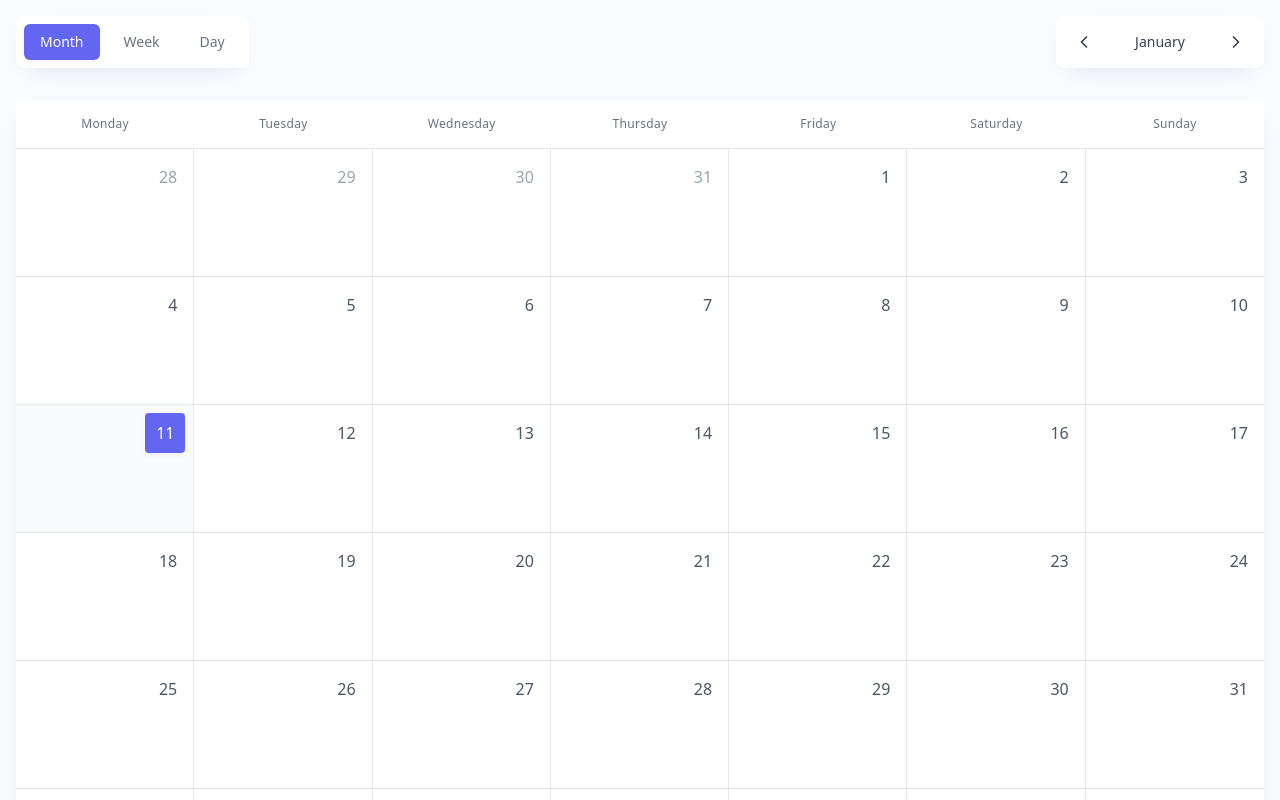
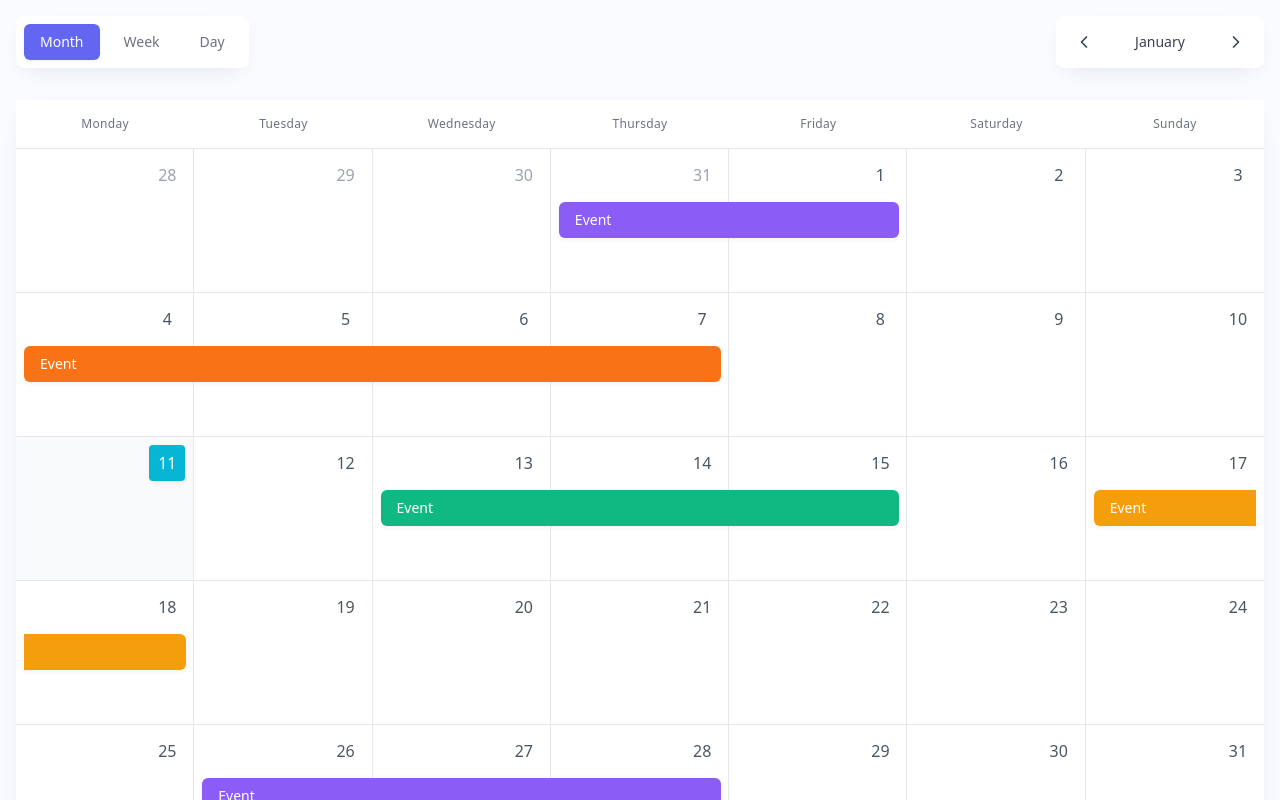
Before and after one commit to stephanrusu/learn-vue-ts, a Vue app: page /calendar in a window 1280 px wide. Shown: the top 800 px of the page. Built offline with nearby package versions, Linux system fonts and the light colour scheme.

Commit message:
Display events on calendar

```diff
--- a/src/components/CalendarPage.vue
+++ b/src/components/CalendarPage.vue
@@ -9,26 +9,66 @@
       <template v-for="(date, index) in listDates">
         <div
           :key="date.date | unixTime"
-          class="p-2 h-32 border-t flex justify-end items-start"
+          class="p-2 h-36 border-t flex justify-end items-start"
           :class="[
             date.sameMonth ? 'text-gray-600' : 'text-gray-400',
             { 'border-r': (index + 1) % 7 !== 0, 'bg-gray-50': date.today },
+            gridPos[index].row, // parseInt((index + 1) / 7)
+            gridPos[index].col, // parseInt((index + 1 ) % 7)
           ]"
         >
           <div
-            class="p-2 text-md font-medium"
-            :class="{ 'w-10 h-10 text-center bg-indigo-500 text-white rounded shadow-small': date.today }"
+            class="w-9 h-9 text-md font-medium flex items-center justify-center"
+            :class="{ 'text-center bg-cyan-500 text-white rounded shadow-small': date.today }"
           >
             {{ date.date | numberDate }}
           </div>
         </div>
       </template>
+      <div
+        class="col-start-4 col-span-2 row-start-2 bg-purple-500 text-white px-4 py-2 rounded-md text-sm font-medium shadow-small self-center mx-2"
+      >
+        Event
+      </div>
+      <div
+        class="col-start-1 col-span-4 row-start-3 bg-orange-500 text-white px-4 py-2 rounded-md text-sm font-medium shadow-small self-center mx-2"
+      >
+        Event
+      </div>
+      <div
+        class="col-start-3 col-span-3 row-start-4 bg-green-500 text-white px-4 py-2 rounded-md text-sm font-medium shadow-small self-center mx-2"
+      >
+        Event
+      </div>
+      <div
+        class="col-start-7 col-span-1 row-start-4 bg-yellow-500 text-white px-4 py-2 rounded-tl-md rounded-bl-md text-sm font-medium shadow-small self-center mx-2"
+      >
+        Event
+      </div>
+      <div
+        class="col-start-1 col-span-1 row-start-5 bg-yellow-500 text-white px-4 py-2 rounded-tr-md rounded-br-md text-sm font-medium shadow-small self-center mx-2"
+      >
+        <span class="invisible">.</span>
+      </div>
+      <div
+        class="col-start-2 col-span-3 row-start-6 bg-purple-500 text-white px-4 py-2 rounded-md text-sm font-medium shadow-small self-center mx-2"
+      >
+        Event
+      </div>
+      <div
+        class="col-start-2 col-span-3 row-start-6 bg-yellow-500 text-white px-4 py-2 rounded-md text-sm font-medium shadow-small self-end mb-2 mx-2"
+      >
+        Event
+      </div>
     </div>
   </div>
 </template>
 
 <script>
 import { startOfISOWeek, format, addDays, startOfMonth, isToday, isSameDay, isSameMonth, getUnixTime } from "date-fns";
+// TODO find solution for creating this dynamic
+import gridPositions from "@/utils/calendarGridPositions";
+
 export default {
   name: "CalendarPage",
   filters: {
@@ -39,6 +79,11 @@ export default {
     unixTime: (value) => {
       return getUnixTime(value);
     },
+  },
+  data() {
+    return {
+      gridPos: gridPositions,
+    };
   },
   computed: {
     dayNames() {
--- /dev/null
+++ b/src/utils/calendarGridPositions.js
@@ -0,0 +1,177 @@
+const gridPositions = [
+  {
+    row: "row-start-2",
+    col: "col-start-1 col-end-1",
+  },
+  {
+    row: "row-start-2",
+    col: "col-start-2 col-end-2",
+  },
+  {
+    row: "row-start-2",
+    col: "col-start-3 col-end-3",
+  },
+  {
+    row: "row-start-2",
+    col: "col-start-4 col-end-4",
+  },
+  {
+    row: "row-start-2",
+    col: "col-start-5 col-end-5",
+  },
+  {
+    row: "row-start-2",
+    col: "col-start-6 col-end-6",
+  },
+  {
+    row: "row-start-2",
+    col: "col-start-7 col-end-7",
+  },
+
+  {
+    row: "row-start-3",
+    col: "col-start-1 col-end-1",
+  },
+  {
+    row: "row-start-3",
+    col: "col-start-2 col-end-2",
+  },
+  {
+    row: "row-start-3",
+    col: "col-start-3 col-end-3",
+  },
+  {
+    row: "row-start-3",
+    col: "col-start-4 col-end-4",
+  },
+  {
+    row: "row-start-3",
+    col: "col-start-5 col-end-5",
+  },
+  {
+    row: "row-start-3",
+    col: "col-start-6 col-end-6",
+  },
+  {
+    row: "row-start-3",
+    col: "col-start-7 col-end-7",
+  },
+
+  {
+    row: "row-start-4",
+    col: "col-start-1 col-end-1",
+  },
+  {
+    row: "row-start-4",
+    col: "col-start-2 col-end-2",
+  },
+  {
+    row: "row-start-4",
+    col: "col-start-3 col-end-3",
+  },
+  {
+    row: "row-start-4",
+    col: "col-start-4 col-end-4",
+  },
+  {
+    row: "row-start-4",
+    col: "col-start-5 col-end-5",
+  },
+  {
+    row: "row-start-4",
+    col: "col-start-6 col-end-6",
+  },
+  {
+    row: "row-start-4",
+    col: "col-start-7 col-end-7",
+  },
+
+  {
+    row: "row-start-5",
+    col: "col-start-1 col-end-1",
+  },
+  {
+    row: "row-start-5",
+    col: "col-start-2 col-end-2",
+  },
+  {
+    row: "row-start-5",
+    col: "col-start-3 col-end-3",
+  },
+  {
+    row: "row-start-5",
+    col: "col-start-4 col-end-4",
+  },
+  {
+    row: "row-start-5",
+    col: "col-start-5 col-end-5",
+  },
+  {
+    row: "row-start-5",
+    col: "col-start-6 col-end-6",
+  },
+  {
+    row: "row-start-5",
+    col: "col-start-7 col-end-7",
+  },
+
+  {
+    row: "row-start-6",
+    col: "col-start-1 col-end-1",
+  },
+  {
+    row: "row-start-6",
+    col: "col-start-2 col-end-2",
+  },
+  {
+    row: "row-start-6",
+    col: "col-start-3 col-end-3",
+  },
+  {
+    row: "row-start-6",
+    col: "col-start-4 col-end-4",
+  },
+  {
+    row: "row-start-6",
+    col: "col-start-5 col-end-5",
+  },
+  {
+    row: "row-start-6",
+    col: "col-start-6 col-end-6",
+  },
+  {
+    row: "row-start-6",
+    col: "col-start-7 col-end-7",
+  },
+
+  {
+    row: "row-start-7",
+    col: "col-start-1 col-end-1",
+  },
+  {
+    row: "row-start-7",
+    col: "col-start-2 col-end-2",
+  },
+  {
+    row: "row-start-7",
+    col: "col-start-3 col-end-3",
+  },
+  {
+    row: "row-start-7",
+    col: "col-start-4 col-end-4",
+  },
+  {
+    row: "row-start-7",
+    col: "col-start-5 col-end-5",
+  },
+  {
+    row: "row-start-7",
+    col: "col-start-6 col-end-6",
+  },
+  {
+    row: "row-start-7",
+    col: "col-start-7 col-end-7",
+  },
+];
+
+export default gridPositions;
--- a/tailwind.config.js
+++ b/tailwind.config.js
@@ -312,7 +312,6 @@ module.exports = {
       10: "10",
       11: "11",
       12: "12",
-      13: "13",
     },
     gridColumnStart: {
       auto: "auto",
@@ -328,7 +327,6 @@ module.exports = {
       10: "10",
       11: "11",
       12: "12",
-      13: "13",
     },
     gridRow: {
       auto: "auto",
@@ -338,6 +336,12 @@ module.exports = {
       "span-4": "span 4 / span 4",
       "span-5": "span 5 / span 5",
       "span-6": "span 6 / span 6",
+      "span-7": "span 7 / span 7",
+      "span-8": "span 8 / span 8",
+      "span-9": "span 9 / span 9",
+      "span-10": "span 10 / span 10",
+      "span-11": "span 11 / span 11",
+      "span-12": "span 12 / span 12",
       "span-full": "1 / -1",
     },
     gridRowStart: {
@@ -349,6 +353,11 @@ module.exports = {
       5: "5",
       6: "6",
       7: "7",
+      8: "8",
+      9: "9",
+      10: "10",
+      11: "11",
+      12: "12",
     },
     gridRowEnd: {
       auto: "auto",
@@ -359,6 +368,11 @@ module.exports = {
       5: "5",
       6: "6",
       7: "7",
+      8: "8",
+      9: "9",
+      10: "10",
+      11: "11",
+      12: "12",
     },
     transformOrigin: {
       center: "center",
```
